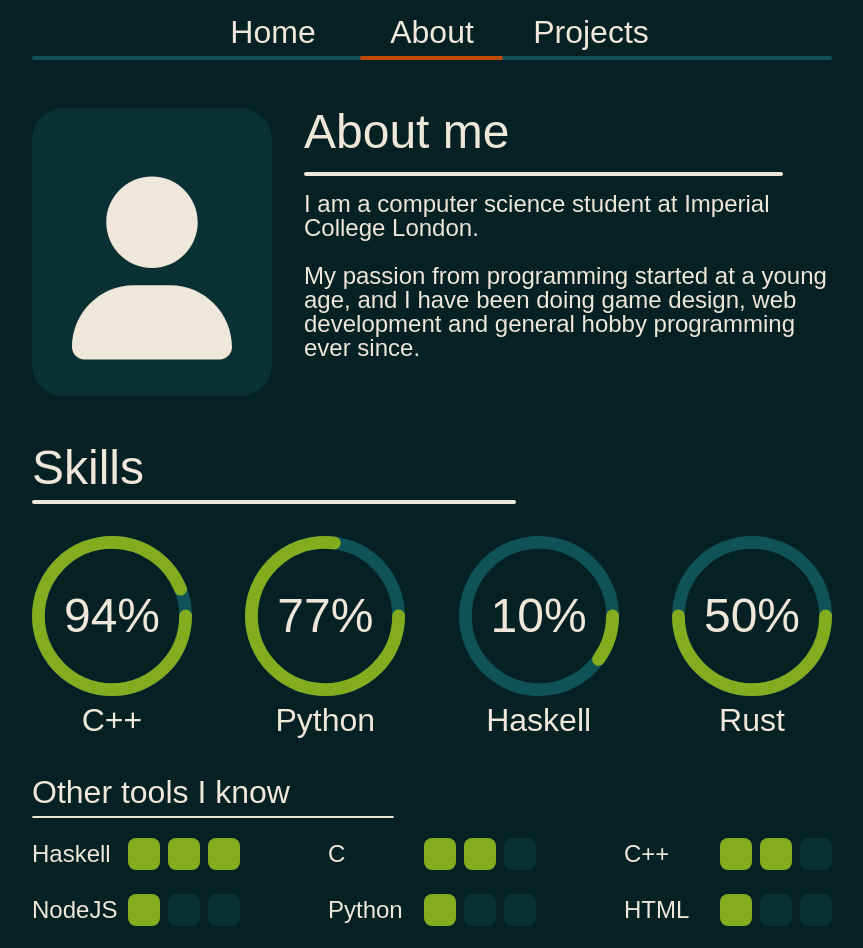
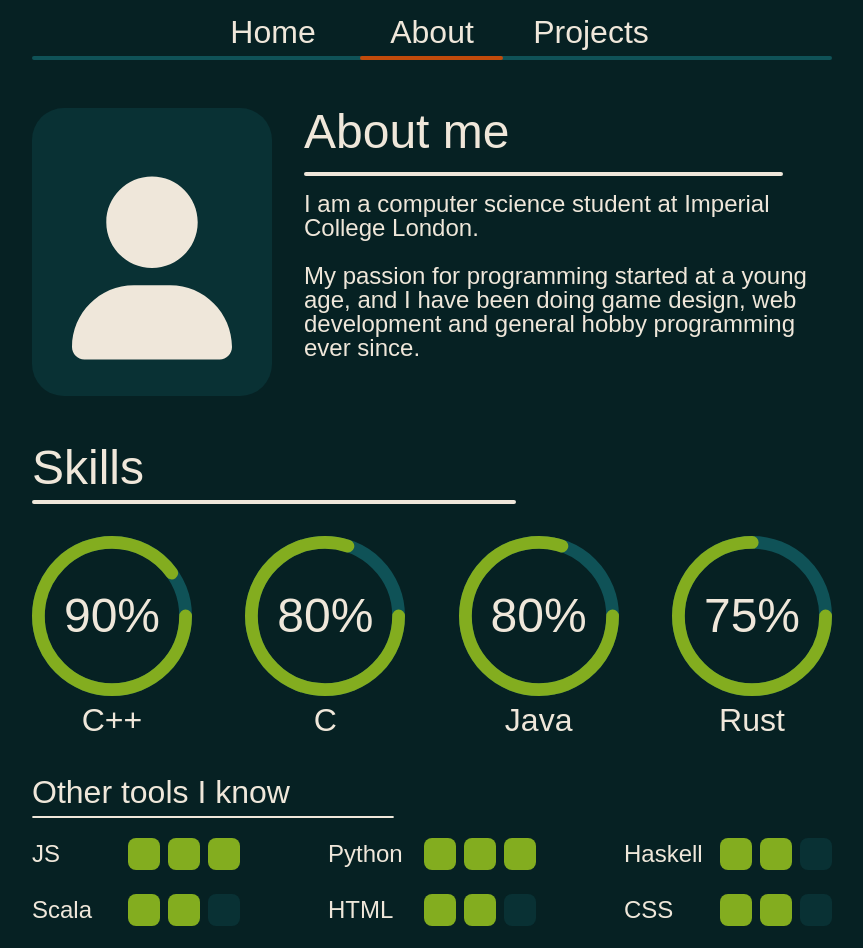
Before and after one commit to darida12321/darida12321.github.io, a Vue app: page /about in a window 1280 px wide. Shown: the top 948 px of the page, without its empty margins (208-1071 px from the left). Built offline with nearby package versions, Linux system fonts and the light colour scheme.

Commit message:
Update about page with correct information

```diff
--- a/src/views/AboutView.vue
+++ b/src/views/AboutView.vue
@@ -2,25 +2,24 @@
 import NavBar from '@/components/NavBar.vue'
 import UserIcon from '../assets/icons/user.svg'
 const skills = [
-  { name: 'C++', percent: 94 },
-  { name: 'Python', percent: 77 },
-  { name: 'Haskell', percent: 10 },
-  { name: 'Rust', percent: 50 }
-// eslint-disable-next-line
-];
+  { name: 'C++', percent: 90 },
+  { name: 'C', percent: 80 },
+  { name: 'Java', percent: 80 },
+  { name: 'Rust', percent: 75 }
+]
 const tools = [
-  { name: 'Haskell', val: 3 },
-  { name: 'C', val: 2 },
-  { name: 'C++', val: 2 },
-  { name: 'NodeJS', val: 1 },
-  { name: 'Python', val: 1 },
-  { name: 'HTML', val: 1 },
-  { name: 'CSS', val: 1 },
-  { name: 'React', val: 0 },
-  { name: 'Vue', val: 0 },
-  { name: 'Rust', val: 0 }
-// eslint-disable-next-line
-];
+  { name: 'JS', val: 3 },
+  { name: 'Python', val: 3 },
+  { name: 'Haskell', val: 2 },
+  { name: 'Scala', val: 2 },
+  { name: 'HTML', val: 2 },
+  { name: 'CSS', val: 2 },
+  { name: 'Vue', val: 1 },
+  { name: 'express', val: 1 },
+  { name: 'React', val: 1 },
+  { name: 'Kotlin', val: 0 },
+  { name: 'Firebase', val: 0 }
+]
 </script>
 
 <template>
@@ -35,7 +34,7 @@ const tools = [
       <p>I am a computer science student at Imperial
         College London.<br/>
         <br/>
-        My passion from programming started at a
+        My passion for programming started at a
         young age, and I have been doing game design,
         web development and general hobby programming
         ever since.</p>
```
